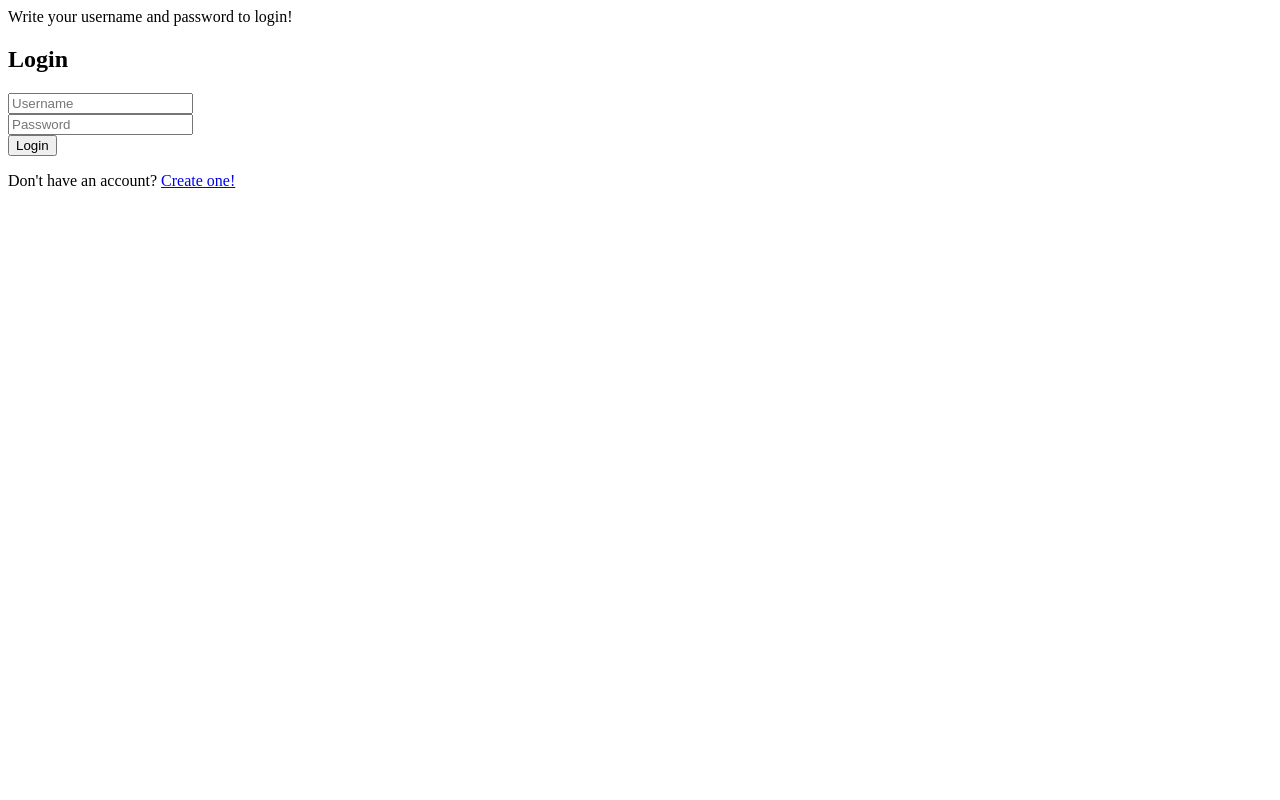
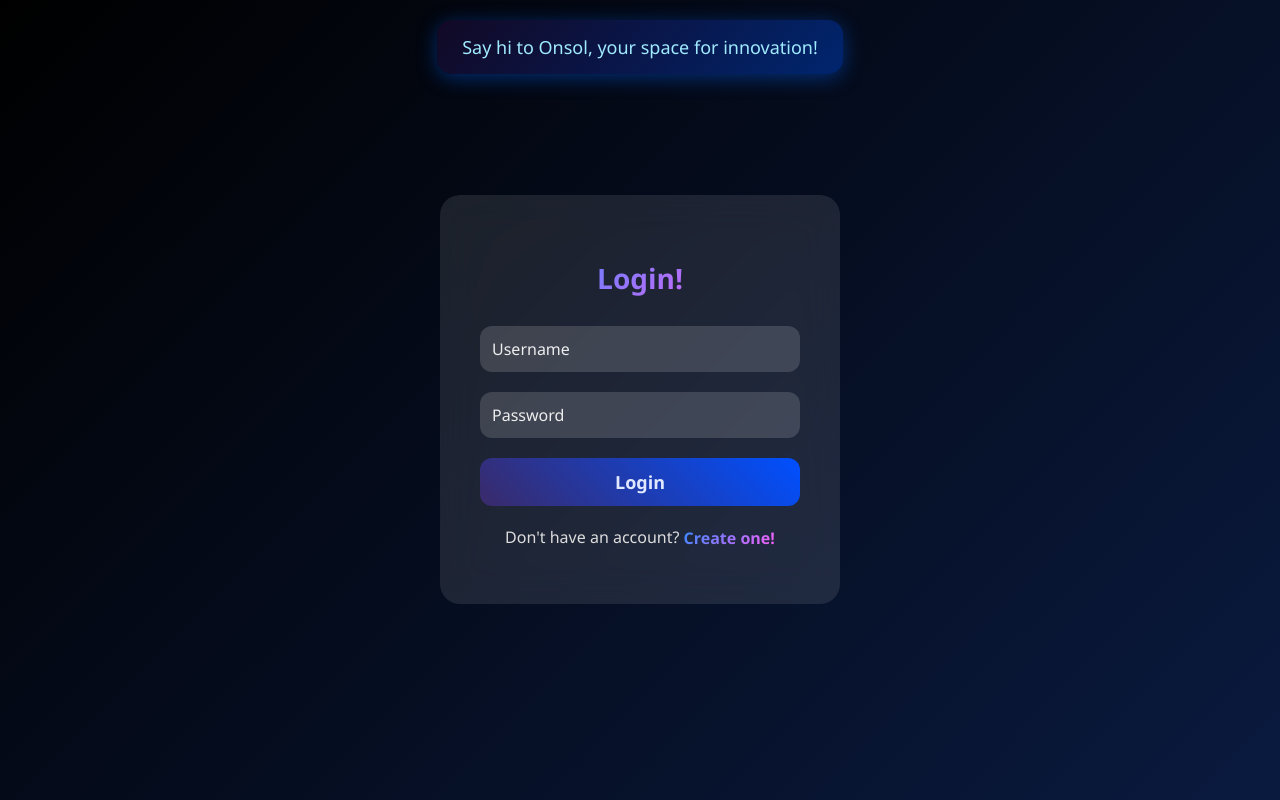
Before and after one commit to blearthysenii/Onsol-Social, a PHP site: page /login.php in a window 1280 px wide. Run offline with PHP 8.4, Linux system fonts and the light colour scheme.

Commit message:
Update login.php\add css

```diff
--- a/Onsol/login.php
+++ b/Onsol/login.php
@@ -18,31 +18,216 @@ if ($_SERVER["REQUEST_METHOD"] == "POST") {
             header("Location: index.php");
             exit;
         } else {
-            echo "Incorrect password!";
+            $errorMessage = "Incorrect password!";
         }
     } else {
-        echo "User not found!";
+        $errorMessage = "User not found!";
     }
-} else {
-    echo "Write your username and password to login!";
 }
 ?>
 
 <!DOCTYPE html>
 <html lang="en">
 <head>
-    <meta charset="UTF-8">
+    <meta charset="UTF-8" />
     <title>Login</title>
+    <style>
+        * {
+            box-sizing: border-box;
+            font-family: 'Segoe UI', Tahoma, Geneva, Verdana, sans-serif;
+        }
+
+        body {
+            margin: 0;
+            padding: 0;
+            background: linear-gradient(135deg, #000000, #0a1a3f);
+            height: 100vh;
+            display: flex;
+            flex-direction: column;
+            justify-content: center;
+            align-items: center;
+            color: #fff;
+            overflow: hidden;
+            position: relative;
+        }
+
+        .login-container {
+            background: rgba(255, 255, 255, 0.1);
+            backdrop-filter: blur(20px);
+            border-radius: 20px;
+            padding: 40px;
+            text-align: center;
+            max-width: 400px;
+            width: 100%;
+            animation: fadeIn 1s ease-in-out;
+            transition: all 0.9s ease-in-out;
+            z-index: 10;
+            position: relative;
+        }
+
+        .login-container:hover {
+           background: linear-gradient(135deg, rgba(20, 0, 40, 0.95), rgba(0, 30, 100, 0.95));
+            transform: scale(1.019);
+            box-shadow: 0 12px 40px rgba(0, 0, 0, 0.35);
+            box-shadow: 0 6px 25px rgba(0, 180, 255, 0.7);
+        }
+
+        .login-container h2 {
+            margin-bottom: 20px;
+            font-size: 28px;
+            color: white;
+            transition: all 0.4s ease-in-out;
+            background: linear-gradient(135deg, #348aff, #ff5ef7);
+            -webkit-background-clip: text;
+            -webkit-text-fill-color: transparent;
+        }
+
+        .login-container input {
+            width: 100%;
+            padding: 12px;
+            margin: 10px 0;
+            border: none;
+            border-radius: 12px;
+            outline: none;
+            background-color: rgba(255, 255, 255, 0.15);
+            color: #fff;
+            font-size: 16px;
+        }
+
+        .login-container input::placeholder {
+            color: #eee;
+        }
+
+        .login-container button {
+            width: 100%;
+            padding: 12px;
+            margin-top: 10px;
+            border: none;
+            border-radius: 12px;
+            background-color: #3a2a6a;
+            background-image: linear-gradient(45deg, #3a2a6a 0%, #0050ff 100%);
+            color: #e0e8ff;
+            font-size: 18px;
+            font-weight: bold;
+            cursor: pointer;
+            transition: transform 0.2s ease, background-color 0.3s ease;
+        }
+
+        .login-container button:hover {
+            transform: scale(1.05);
+            background-color: #2a1f55;
+            background-image: linear-gradient(45deg, #2a1f55 0%, #0040cc 100%);
+        }
+
+        .login-container p {
+            margin-top: 20px;
+        }
+
+        .login-container a {
+            color: #fff;
+            text-decoration: underline;
+        }
+
+        .login-message {
+            position: fixed;
+            top: 20px;
+            left: 50%;
+            transform: translateX(-50%) translateY(-20px);
+            z-index: 100000;
+            background: linear-gradient(135deg, rgba(20, 10, 40, 0.9), rgba(0, 40, 120, 0.9));
+            padding: 15px 25px;
+            border-radius: 15px;
+            color: #a0eaff;
+            font-size: 18px;
+            max-width: 500px;
+            box-shadow: 0 4px 20px rgba(0, 100, 255, 0.4);
+            text-align: center;
+            margin: 0;
+            user-select: none;
+            cursor: default;
+            opacity: 0;
+            animation: slideDownFadeIn 0.7s forwards ease-in-out;
+            transition: transform 0.3s ease, box-shadow 0.3s ease, color 0.3s ease, background-color 0.3s ease;
+        }
+
+        .login-message:hover {
+            background: linear-gradient(135deg, rgba(30, 15, 60, 1), rgba(0, 50, 180, 1));
+            box-shadow: 0 6px 25px rgba(0, 180, 255, 0.7);
+            transform: translateX(-50%) scale(1.03);
+            color: #00ffff;
+        }.signup-text {
+  margin-top: 25px;
+  font-size: 16px;
+  color: #ddd;
+  font-weight: 500;
+  user-select: none;
+}
+
+.signup-link {
+  color: #82aaff;
+  font-weight: 700;
+  text-decoration: none;
+  background: linear-gradient(135deg, #348aff, #ff5ef7);
+  -webkit-background-clip: text;
+  -webkit-text-fill-color: transparent;
+  transition: all 0.3s ease;
+  cursor: pointer;
+}
+
+.signup-link:hover,
+.signup-link:focus {
+  text-shadow: 0 0 8px #ff61a6, 0 0 12px #82aaff;
+  transform: scale(1.05);
+  outline: none;
+}
+
+
+        @keyframes fadeIn {
+            from {
+                opacity: 0;
+                transform: scale(0.95);
+            }
+            to {
+                opacity: 1;
+                transform: scale(1);
+            }
+        }
+
+        @keyframes slideDownFadeIn {
+            from {
+                opacity: 0;
+                transform: translateX(-50%) translateY(-20px);
+            }
+            to {
+                opacity: 1;
+                transform: translateX(-50%) translateY(0);
+            }
+        }
+    </style>
 </head>
 <body>
-    <h2>Login</h2>
-    <form action="login.php" method="POST">
-        <input type="text" name="username" placeholder="Username" required /><br />
-        <input type="password" name="password" placeholder="Password" required /><br />
+
+<?php
+if (isset($errorMessage)) {
+    echo '<div class="login-message error">' . htmlspecialchars($errorMessage) . '</div>';
+} elseif ($_SERVER["REQUEST_METHOD"] != "POST") {
+   echo '<div class="login-message">Say hi to Onsol, your space for innovation!</div>';
+
+}
+?>
+
+<div class="login-container">
+    <h2>Login!</h2>
+    <form action="login.php" method="POST" autocomplete="off">
+        <input type="text" name="username" placeholder="Username" required />
+        <input type="password" name="password" placeholder="Password" required />
         <button type="submit">Login</button>
     </form>
+    <p class="signup-text">
+  Don't have an account?
+  <a href="register.php" class="signup-link">Create one!</a>
+</p>
+</div>
 
-
-    <p>Don't have an account? <a href="register.php">Create one!</a></p>
 </body>
 </html>
```
